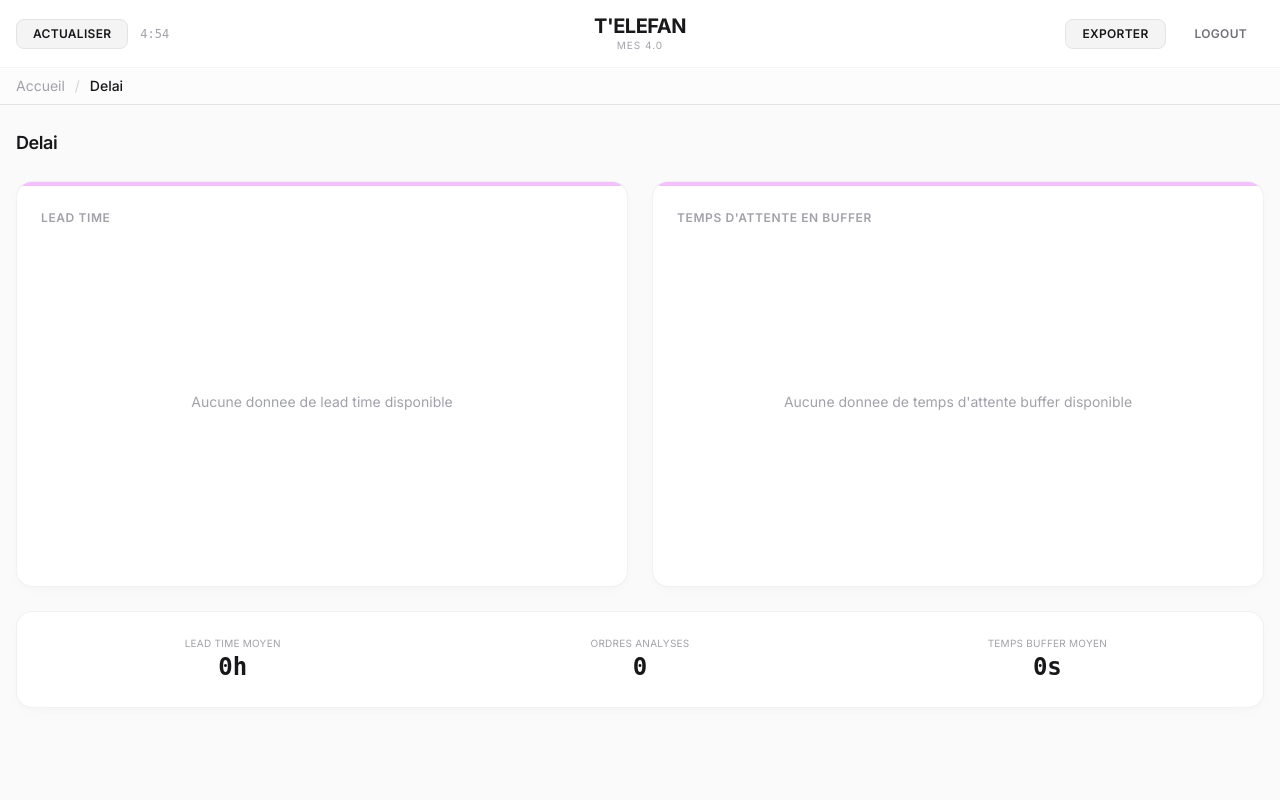
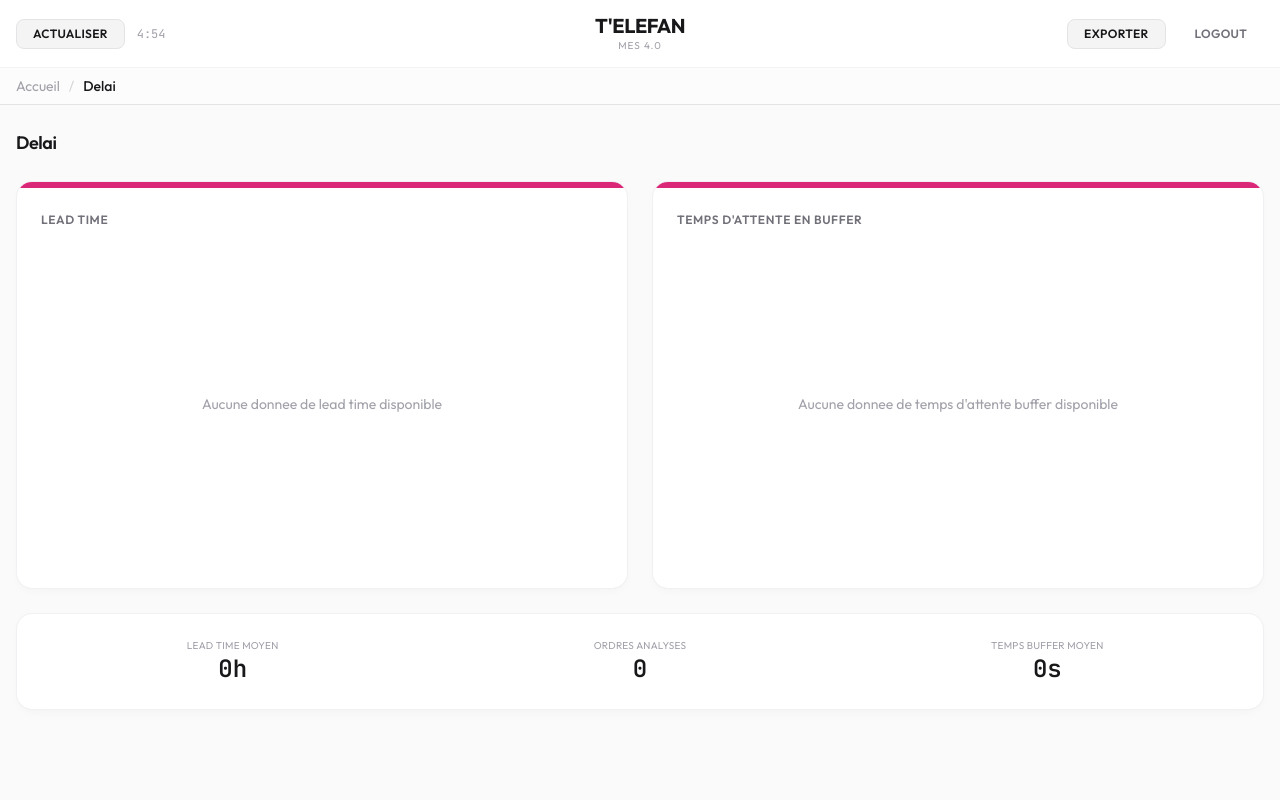
Before and after one commit to loiccotte/SAE-QLIO-SD_Groupe2, a Flask app: page /delai in a window 1280 px wide. Run offline with Flask 3, Linux system fonts and the light colour scheme; the visitor is signed in with stand-in values (Sample User, id 1); some libraries are stand-ins or nearby versions.

Commit message:
Amelioration contraste UI : couleurs KPI, typographie et graphiques - Palette catégories : rouge #dc2626, bleu #0284c7, rose #db2777, vert #16a34a, zinc #52525b (désaturation + visibilité) - Police : Inter (banni) remplacé par Outfit + JetBrains Mono via Google Fonts - En-têtes cards : text-zinc-400 → text-zinc-500 (ratio contraste ~2.85 → ~4.6) - Barres KPI : h-1 → h-1.5 uniformisé entre dashboard et pages détail - Graphiques Plotly : titres d'axes #a1a1aa → #71717a, traces synchronisées à la nouvelle palette

```diff
--- a/static/css/custom.css
+++ b/static/css/custom.css
@@ -1,11 +1,11 @@
 /* T'ELEFAN MES 4.0 - Styles complementaires */
 
 /* Barres de couleur par categorie KPI */
-.kpi-bar-perf { background-color: #ff0000; }
-.kpi-bar-qualite { background-color: #38b6ff; }
-.kpi-bar-delai { background-color: #f2c0ff; }
-.kpi-bar-energie { background-color: #09b200; }
-.kpi-bar-stock { background-color: #737373; }
+.kpi-bar-perf { background-color: #dc2626; }
+.kpi-bar-qualite { background-color: #0284c7; }
+.kpi-bar-delai { background-color: #db2777; }
+.kpi-bar-energie { background-color: #16a34a; }
+.kpi-bar-stock { background-color: #52525b; }
 
 /* Animation clignotante pour alertes KPI */
 @keyframes alert-blink {
--- a/templates/base.html
+++ b/templates/base.html
@@ -12,25 +12,25 @@
             theme: {
                 extend: {
                     colors: {
-                        perf: '#ff0000',
-                        qualite: '#38b6ff',
-                        delai: '#f2c0ff',
-                        energie: '#09b200',
-                        stock: '#737373',
+                        perf: '#dc2626',
+                        qualite: '#0284c7',
+                        delai: '#db2777',
+                        energie: '#16a34a',
+                        stock: '#52525b',
                     },
                     fontFamily: {
-                        sans: ['Geist', 'system-ui', '-apple-system', 'sans-serif'],
-                        mono: ['Geist Mono', 'ui-monospace', 'monospace'],
+                        sans: ['Outfit', 'system-ui', '-apple-system', 'sans-serif'],
+                        mono: ['JetBrains Mono', 'ui-monospace', 'monospace'],
                     }
                 }
             }
         }
     </script>
 
-    <!-- Police Geist -->
+    <!-- Police Outfit -->
     <link rel="preconnect" href="https://fonts.googleapis.com">
     <link rel="preconnect" href="https://fonts.gstatic.com" crossorigin>
-    <link href="https://fonts.googleapis.com/css2?family=Inter:wght@400;500;600;700&display=swap" rel="stylesheet">
+    <link href="https://fonts.googleapis.com/css2?family=Outfit:wght@400;500;600;700&family=JetBrains+Mono:wght@400;500;600&display=swap" rel="stylesheet">
 
     <!-- Plotly.js -->
     <script src="https://cdn.plot.ly/plotly-2.27.0.min.js"></script>
@@ -41,7 +41,7 @@
     {% block head %}{% endblock %}
 
     <style>
-        body { font-family: 'Geist', 'Inter', system-ui, -apple-system, sans-serif; }
+        body { font-family: 'Outfit', system-ui, -apple-system, sans-serif; }
     </style>
 </head>
 <body class="bg-zinc-50 text-zinc-900 min-h-[100dvh]">
--- a/templates/delai.html
+++ b/templates/delai.html
@@ -20,9 +20,9 @@
     <!-- Lead Time (Scatter Plot) -->
     <div class="bg-white rounded-2xl border border-zinc-200/50
                 shadow-[0_4px_12px_-4px_rgba(0,0,0,0.04)] overflow-hidden">
-        <div class="h-1 kpi-bar-delai"></div>
+        <div class="h-1.5 kpi-bar-delai"></div>
         <div class="p-6">
-            <h3 class="text-xs font-semibold text-zinc-400 uppercase tracking-wider mb-4">
+            <h3 class="text-xs font-semibold text-zinc-500 uppercase tracking-wider mb-4">
                 Lead Time
             </h3>
             <div id="lead-time-chart" class="plotly-chart" style="height: 320px;"></div>
@@ -32,9 +32,9 @@
     <!-- Temps d'attente en buffer (Line Chart) -->
     <div class="bg-white rounded-2xl border border-zinc-200/50
                 shadow-[0_4px_12px_-4px_rgba(0,0,0,0.04)] overflow-hidden">
-        <div class="h-1 kpi-bar-delai"></div>
+        <div class="h-1.5 kpi-bar-delai"></div>
         <div class="p-6">
-            <h3 class="text-xs font-semibold text-zinc-400 uppercase tracking-wider mb-4">
+            <h3 class="text-xs font-semibold text-zinc-500 uppercase tracking-wider mb-4">
                 Temps d'attente en buffer
             </h3>
             <div id="buffer-wait-chart" class="plotly-chart" style="height: 320px;"></div>
@@ -74,7 +74,7 @@
             x: ltData.map(function(d, i) { return i; }),
             y: ltData.map(function(d) { return d.hours; }),
             marker: {
-                color: '#d946a8',
+                color: '#db2777',
                 size: 6,
                 opacity: 0.7
             },
@@ -82,28 +82,28 @@
             hovertemplate: '%{text}<extra></extra>'
         }], {
             xaxis: {
-                title: { text: 'Index ordre', font: { size: 10, color: '#a1a1aa' } },
-                tickfont: { size: 10, color: '#a1a1aa' },
+                title: { text: 'Index ordre', font: { size: 10, color: '#71717a' } },
+                tickfont: { size: 10, color: '#71717a' },
                 gridcolor: '#f4f4f5'
             },
             yaxis: {
-                title: { text: 'Duree (heures)', font: { size: 10, color: '#a1a1aa' } },
+                title: { text: 'Duree (heures)', font: { size: 10, color: '#71717a' } },
                 range: [0, 6],
-                tickfont: { size: 10, color: '#a1a1aa' },
+                tickfont: { size: 10, color: '#71717a' },
                 gridcolor: '#f4f4f5'
             },
             shapes: [{
                 type: 'line',
                 x0: 0, x1: 1, xref: 'paper',
                 y0: 3, y1: 3,
-                line: { color: '#d946a8', width: 1.5, dash: 'dash' }
+                line: { color: '#db2777', width: 1.5, dash: 'dash' }
             }],
             annotations: [{
                 x: 1, xref: 'paper', xanchor: 'right',
                 y: 3, yanchor: 'bottom',
                 text: 'Threshold',
                 showarrow: false,
-                font: { size: 9, color: '#d946a8' }
+                font: { size: 9, color: '#db2777' }
             }],
             margin: { t: 10, b: 50, l: 50, r: 10 },
             paper_bgcolor: 'transparent',
@@ -127,25 +127,25 @@
             mode: 'lines',
             x: bwData.map(function(d, i) { return i; }),
             y: bwData.map(function(d) { return d.seconds; }),
-            line: { color: '#d946a8', width: 1.5 },
+            line: { color: '#db2777', width: 1.5 },
             hovertemplate: '%{y:.1f}s<extra></extra>'
         }], {
             xaxis: {
-                title: { text: 'Index temporel', font: { size: 10, color: '#a1a1aa' } },
-                tickfont: { size: 10, color: '#a1a1aa' },
+                title: { text: 'Index temporel', font: { size: 10, color: '#71717a' } },
+                tickfont: { size: 10, color: '#71717a' },
                 gridcolor: '#f4f4f5'
             },
             yaxis: {
-                title: { text: 'Duree (secondes)', font: { size: 10, color: '#a1a1aa' } },
+                title: { text: 'Duree (secondes)', font: { size: 10, color: '#71717a' } },
                 range: [0, yMax],
-                tickfont: { size: 10, color: '#a1a1aa' },
+                tickfont: { size: 10, color: '#71717a' },
                 gridcolor: '#f4f4f5'
             },
             shapes: [{
                 type: 'rect',
                 x0: 0, x1: 1, xref: 'paper',
                 y0: 300, y1: yMax,
-                fillcolor: 'rgba(242, 192, 255, 0.25)',
+                fillcolor: 'rgba(219, 39, 119, 0.10)',
                 line: { width: 0 }
             }],
             annotations: [{
@@ -153,7 +153,7 @@
                 y: 300, yanchor: 'bottom',
                 text: 'Alert',
                 showarrow: false,
-                font: { size: 10, color: '#d946a8', weight: 600 }
+                font: { size: 10, color: '#db2777', weight: 600 }
             }],
             margin: { t: 10, b: 50, l: 50, r: 10 },
             paper_bgcolor: 'transparent',
```
Also changed, not shown: other parts of templates/base.html (+41 -0 lines), templates/dashboard.html (+6 -6 lines), templates/energie.html (+11 -11 lines), templates/performance.html (+17 -17 lines), templates/qualite.html (+9 -9 lines), templates/stock.html (+10 -10 lines).
